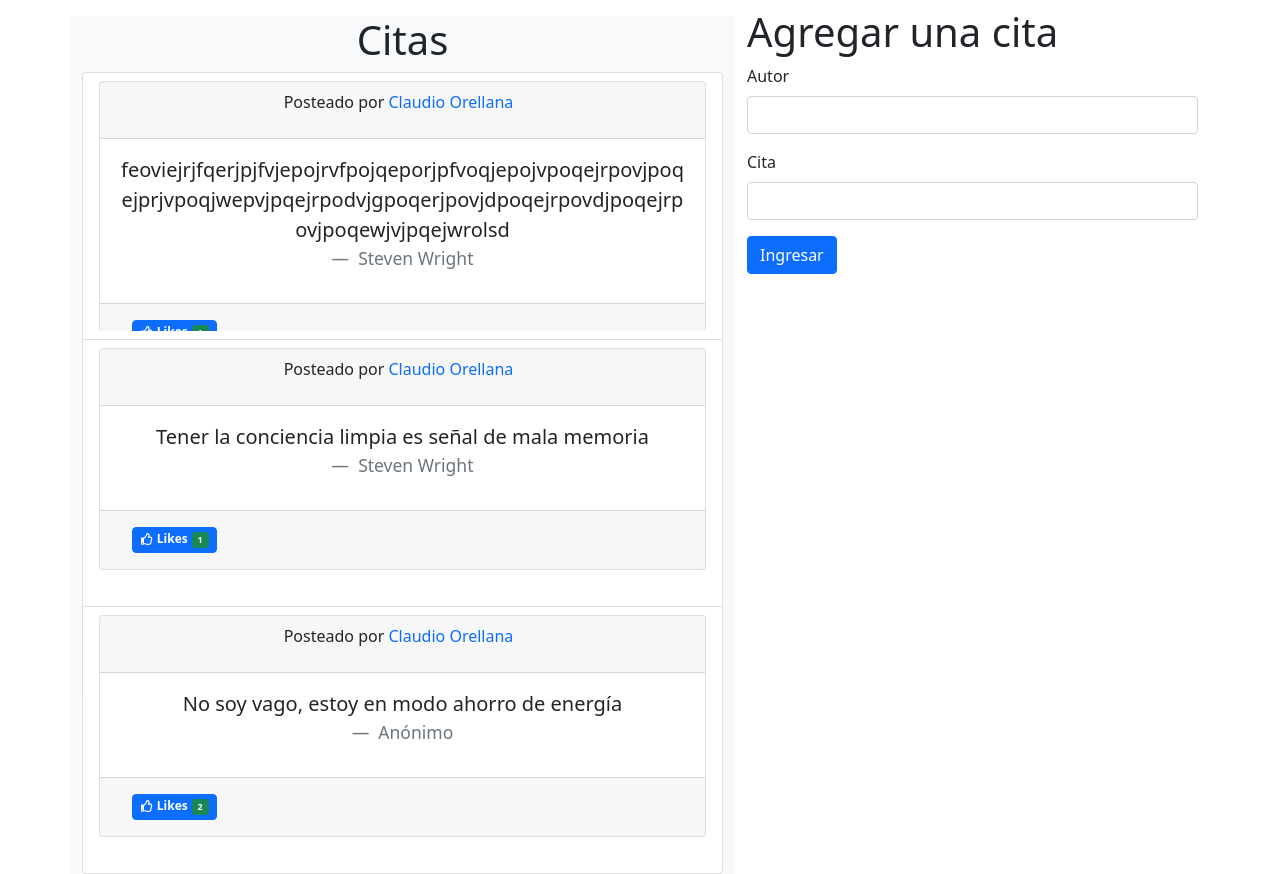
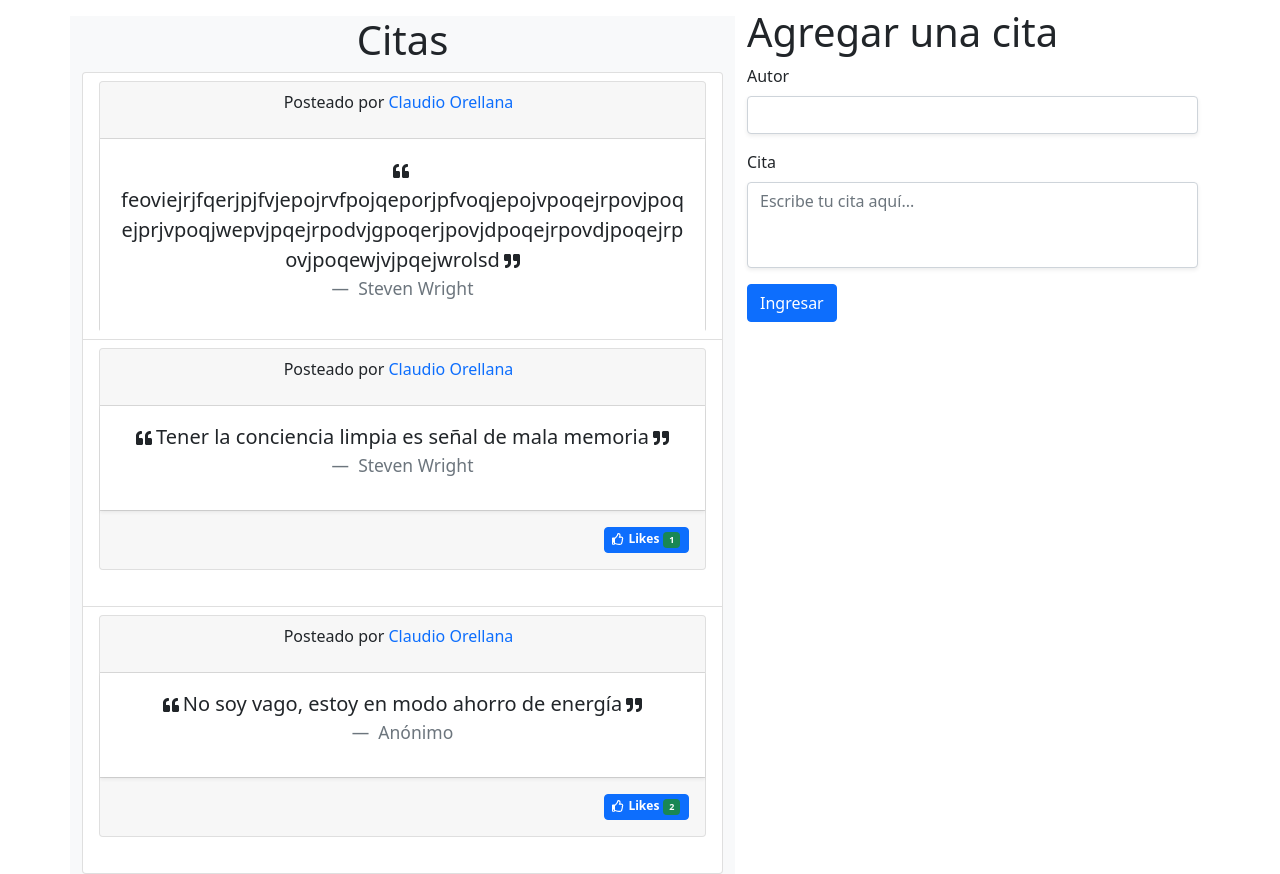
Before and after one commit to clauchile/django-examen, a Django app: page /cita/ in a window 1280 px wide. Shown: the part 72-946 px from the top of the page. Run offline with Django 3.2, Linux system fonts and the light colour scheme; data comes from the database, SQL or seed files in the repository; both versions use the stored data as it was after the commit.

Commit message:
Resize de text area bloqueado-comillas en las citas-ajustes en estructura de html

```diff
--- a/app/static/css/styles.css
+++ b/app/static/css/styles.css
@@ -46,4 +46,9 @@ a{
 #tab {
     height: auto;
     word-wrap: break-word;
+
 }
+textarea {
+    /* overflow: scroll; */
+    resize: none;
+}
--- a/app/templates/muro.html
+++ b/app/templates/muro.html
@@ -7,27 +7,24 @@
 <!-- flex-column-reverse flex-md-column -->
 
 <div class="row  justify-content-between flex-column-reverse flex-md-row d-md-flex">
-  <div class="col-12 col-md-7 bg-light mt-3">
+  <div class="col-12 col-md-7 bg-light mt-3 ">
     <h1 class="col text-sm-center">Citas</h1>
     <ul class="mt-2 list-group">
       {% for cita in cita_list %}
       <li class="list-group-item">
-        <!-- <div>
-
-        </div> -->
-        <div id="quote" class="col bordered" style="min-height: 250px;overflow: auto">
-
+        <div id="quote" class="col bordered " style="min-height: 250px;overflow: auto">
           <div class="card text-center">
             <div class="card-header">
               <p class="me-2 ">Posteado por <a href="/user/{{cita.user.id}}/">{{cita.user.name}}</a> </p>
               <!-- Featured -->
             </div>
-            <div class="card-body">
+            <div class="card-body shadow-sm">
               <!-- <h5 class="card-title">Special title treatment</h5>
                 <p class="card-text">With supporting text below as a natural lead-in to additional content.</p> -->
               <figure class="text-center">
                 <blockquote class="blockquote">
-                    <p class="text-break">{{cita.cita}}</p>
+                  <p class="text-break"><i class=" me-1 fs-6 fas fa-quote-left"></i>{{cita.cita}}<i
+                      class=" ms-1 fs-6 fas fa-quote-right"></i></p>
                   <figcaption class="blockquote-footer">
                     {{cita.autor}} <cite title="Source Title"></cite>
                   </figcaption>
@@ -36,40 +33,33 @@
               <!-- <a href="#" class="btn btn-primary">Go somewhere</a> -->
             </div>
             <div class="card-footer text-muted">
-              <div class=" d-flex">
-                <a id="a" F class="badge bg-primary border border-primary ms-3 py-1 my-2 "
-                  href="/muro/{{cita.id}}/"><i class="me-1 far fa-thumbs-up">
+              <div class=" d-flex justify-content-center justify-content-md-end">
+                <a id="a" F class="badge bg-primary border border-primary ms-3 py-1 my-2 " href="/muro/{{cita.id}}/"><i
+                    class="me-1 far fa-thumbs-up">
 
                   </i>Likes<span class=" ms-1 badge bg-success">{{cita.citas_likes.all|length}}</span></a>
                 {% if request.session.user.id == cita.user.id %}
-                <a id="a" class="badge bg-danger border border-danger ms-3 py-1 my-2 " href="/muro/{{cita.id}}/delete"><i
-                    class="far fa-trash-alt me-1"></i>Borrar
+                <a id="a" class="badge bg-danger border border-danger ms-3 py-1 my-2 "
+                  href="/muro/{{cita.id}}/delete"><i class="far fa-trash-alt me-1"></i>Borrar
                   cita</a>
 
 
                 {% endif %}
                 <!-- <h6>Aun no hay citas</h6>      -->
-                </div>
+
 
               </div>
             </div>
-
-
-
-
           </div>
 
       </li>
       {% empty %}
       <div class="text-center">
-
         <p>No hay citas todavía</p>
       </div>
       {% endfor %}
+    </ul>
   </div>
-
-
-
 
 
   <div class="col-12 col-md-5 mt-2">
@@ -78,11 +68,12 @@
       {% csrf_token %}
       <div class="mb-3">
         <label for="autor" class="form-label">Autor</label>
-        <input type="text" class="form-control" id="id_autor" name="autor">
+        <input type="text" class="form-control shadow-sm" id="id_autor" name="autor">
       </div>
-      <div class="mb-3">
+      <div class="mb-3 ">
         <label for="cita" class="form-label">Cita</label>
-        <input type="text" class="form-control" id="id_cita" name="cita">
+         <textarea  placeholder="Escribe tu cita aquí..." type="text" class="form-control shadow-sm" id="id_cita" name="cita" rows ="3"></textarea>
+        <!-- <input type="text" class="form-control shadow-sm" id="id_cita" name="cita"> -->
       </div>
       <button type="submit" class="btn btn-primary">Ingresar</button>
     </form>
```
Also changed, not shown: db.sqlite3. Lines whose indentation alone changed are shown as unchanged.
